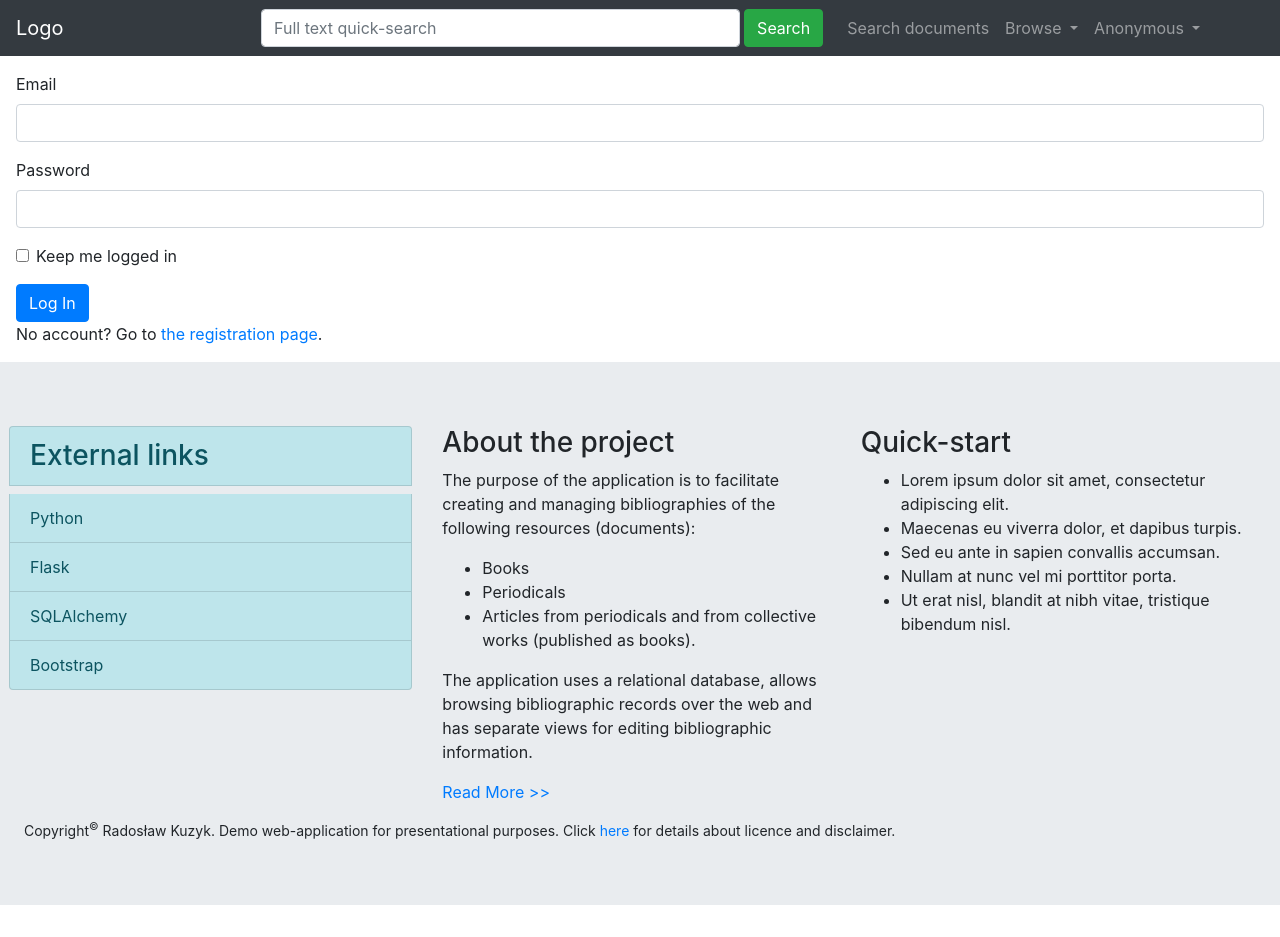
After one commit to radoslavian/Flask-Web-Bibliography-App, a Flask app: page /auth/login in a window 1280 px wide. The commit adds this page. Run offline with Flask 2, Linux system fonts and the light colour scheme; some libraries are stand-ins or nearby versions.

Commit message:
Working on logging in capability.

```diff
--- /dev/null
+++ b/app/auth/forms.py
@@ -0,0 +1,40 @@
+from flask_wtf import FlaskForm
+from ..models import User
+from wtforms import (StringField, PasswordField, BooleanField, SubmitField,
+                     ValidationError)
+from wtforms.validators import DataRequired, Length, Email, Regexp, EqualTo
+
+class LoginForm(FlaskForm):
+    email = StringField('Email', validators=[
+        DataRequired(), Length(1, 64), Email()])
+    password = PasswordField('Password', validators=[DataRequired()])
+    remember_me = BooleanField('Keep me logged in')
+    submit = SubmitField('Log In')
+
+
+class RegistrationForm(FlaskForm):
+    '''Adapted from M. Grinberg...
+    '''
+    email = StringField('Email', validators=[DataRequired(), Length(1, 64),
+                                             Email()])
+    username = StringField(
+        'Username', validators=[
+            DataRequired(), Length(1, 64),
+            # ^[\w\d_.]$ - tak nie lepiej?
+            Regexp('^[A-Za-z][A-Z-a-z0-9_.]*$', 0,
+                   'Usernames must have only letters numbers, dots '
+                   'or underscores')])
+    password = PasswordField(
+        'Password',
+        validators=[DataRequired(), EqualTo('password2',
+                                            message='Passwords must match.')])
+    password2 = PasswordField('Confirm password', validators=[DataRequired()])
+    submit = SubmitField('Register')
+
+    def validate_email(self, field):
+        if User.query.filter_by(email=field.data).first():
+            raise ValidationError('Email already registered.')
+
+    def validate_username(self, field):
+        if User.query.filter_by(username=field.data).first():
+            raise ValidationError('Username already in use')
--- a/app/auth/views.py
+++ b/app/auth/views.py
@@ -1,2 +1,45 @@
-'''View functions for authorization blueprint.
+'''View functions for the authorization blueprint.
+Mostly adapted from: M. Grinberg...
 '''
+
+from flask import render_template, url_for, flash, request, redirect
+from flask_login import login_user, logout_user, login_required
+from . import auth
+from ..models import db, User
+from .forms import *
+
+@auth.route('/login', methods=['GET', 'POST'])
+def login():
+    login_form = LoginForm()
+    if login_form.validate_on_submit():
+        user = User.query.filter_by(email=login_form.email.data).first()
+        if user is not None and user.verify_password(login_form.password.data):
+            login_user(user, login_form.remember_me.data)
+            next_page = request.args.get('next')
+            if next_page is None or not next.startswith('/'):
+                next_page = url_for('main.index')
+            return redirect(next_page)
+        flash('Invalid username or password.')
+    return render_template('auth/login.html', login_form=login_form)
+
+
+@auth.route('/logout')
+@login_required
+def logout():
+    logout_user()
+    flash('You have been logged out.')
+    return redirect(url_for('main.index'))
+
+
+@auth.route('/register', methods=['GET', 'POST'])
+def register():
+    form = RegistrationForm()
+    if form.validate_on_submit():
+        user = User(email=form.email.data,
+                    username=form.username.data,
+                    password=form.password.data)
+        db.session.add(user)
+        db.session.commit()
+        flash('Now you can log in.')
+        return redirect(url_for('auth.login'))
+    return render_template('auth/register.html', registration_form=form)
--- /dev/null
+++ b/app/templates/auth/login.html
@@ -0,0 +1,9 @@
+{% extends "base.html" %}
+{% from "bootstrap/form.html" import render_form %}
+{% block content %}
+  {{ render_form(login_form) }}
+  <p>
+    No account? Go to
+    <a href="{{ url_for('auth.register') }}">the registration page</a>.
+  </p>
+{% endblock %}
--- /dev/null
+++ b/app/templates/auth/register.html
@@ -0,0 +1,5 @@
+{% extends "base.html" %}
+{% from "bootstrap/form.html" import render_form %}
+{% block content %}
+  {{ render_form(registration_form) }}
+{% endblock %}
--- a/app/templates/base.html
+++ b/app/templates/base.html
@@ -54,7 +54,11 @@
 	      </form>
 	    </div> <!-- container -->
 	  {% endif %}
-
+	  <li class="nav-item">
+	    <a class="nav-link" href="{{ url_for('main.document_search') }}">
+	      Search&nbsp;documents
+	    </a>
+	  </li>
 	    <li class="nav-item dropdown">
 	      <a class="nav-link dropdown-toggle"
 		 href="#"
@@ -69,11 +73,11 @@
 		   companies, foundation etc.) attached to documents as
 		   responsibility statements or subjects."
 		   data-placement="left"
-		   href="{{ url_for('.collective_bodies_list') }}">
+		   href="{{ url_for('main.collective_bodies_list') }}">
 		   Collective names
 		</a>
 		<a class="dropdown-item"
-		   href="{{ url_for('.document_types_list') }}"
+		   href="{{ url_for('main.document_types_list') }}"
 		   data-toggle="tooltip"
 		   title="Document types, number of documents for each
 		   type and links to list of documents for each set."
@@ -84,21 +88,21 @@
 		   data-toggle="tooltip"
 		   title="Ordered list of documents with title filter."
 		   data-placement="left"
-		   href="{{ url_for('.documents_list') }}">
+		   href="{{ url_for('main.documents_list') }}">
 		   Documents
 		</a>
 		<a class="dropdown-item" data-toggle="tooltip"
 		   title="Ordered list of geographic locations
 		   (publication places and subjects)."
 		   data-placement="left"
-		   href="{{ url_for('.geographic_locations_list') }}">
+		   href="{{ url_for('main.geographic_locations_list') }}">
 		  Geographic locations
 		</a>
 		<a class="dropdown-item" data-toggle="tooltip"
 		   title="Ordered list of subject headers (topics)
 			  of documents."
 		   data-placement="left"
-		   href="{{ url_for('.keywords_list') }}">
+		   href="{{ url_for('main.keywords_list') }}">
 		  Subject keywords
 		</a>
 		<a class="dropdown-item" data-toggle="tooltip"
@@ -106,7 +110,7 @@
 		   documents were written/published or as topics
 		   for the documents)."
 		   data-placement="left"
-		   href="{{ url_for('.language_list') }}">
+		   href="{{ url_for('main.language_list') }}">
 		  Languages
 		</a>
 		<a class="dropdown-item"
@@ -114,7 +118,7 @@
 		   title="Ordered list of authors, editors etc., but also
 		   individuals being subjects of the documents."
 		   data-placement="left"
-		   href="{{ url_for('.browse_people') }}">
+		   href="{{ url_for('main.browse_people') }}">
 		  Personal names
 		</a>
 		<a class="dropdown-item"
@@ -122,27 +126,36 @@
 		   title="Ordered list of collective body / individual
 			  responsibilities in documents."
 		   data-placement="left"
-		   href="{{ url_for('.responsibilities_list') }}">
+		   href="{{ url_for('main.responsibilities_list') }}">
 		  Responsibilities
 		</a>
 	      </div>
-	    </li>
-	   <li class="nav">
-	      <a class="nav-link" href="{{ url_for('.document_search') }}">
-	    	Search&nbsp;documents
-	      </a>
 	    </li>
 	  </ul>
 	  <ul class="navbar-nav mr-auto flex-nowrap">
 	    <li class="nav-item dropdown">
 	      <a class="nav-link dropdown-toggle"
 		 href="#" data-toggle="dropdown">
-		Username <!-- Username - shall be uploaded from the db or set to Anonymous -->
+		 {% if current_user.is_authenticated %}
+		   {{ current_user.username }}
+		 {% else %}
+		   Anonymous
+		 {% endif %}
 	      </a>
 	      <!-- More detailed description in views.graphml -->
 	      <div class="dropdown-menu">
-		<a class="dropdown-item">Account details</a> <!-- displayed for logged-in users -->
-		<a class="dropdown-item">Log in</a> <!-- or Log out -->
+		{% if current_user.is_authenticated %}
+		<a class="dropdown-item">
+		  Account details
+		</a>
+		  <a class="dropdown-item" href="{{ url_for('auth.logout') }}">
+		    Log out
+		  </a>
+		{% else %}
+		  <a class="dropdown-item" href="{{ url_for('auth.login') }}">
+		    Log in
+		  </a>
+		{% endif %}
 	      </div>
 	    </li>
 	  </ul>
--- a/app/utils/helpers.py
+++ b/app/utils/helpers.py
@@ -149,11 +149,10 @@ def get_es_search_params(model, page=1):
 
 def get_query_list(model, page=1):
     '''Returns list of items from the SQLAlchemy model
-    searched using Elasticsearch.
+    searched using Elasticsearch. Returned items can be
+    serialized into JSON for use in search templates.
 
-    Returned items can be serialized into JSON for use
-    in search templates.
-    model - SQLAlchemy, Elasticsearch searchable model from models.py
+    model - SQLAlchemy (Elasticsearch searchable) model from models.py
     '''
     query, total = get_es_search_params(model, page)
     next_page =  total > (page * current_app.config[
--- a/config.py
+++ b/config.py
@@ -1,5 +1,4 @@
-'''
-Configurations options for different deployments.
+'''Configurations options for different deployments.
 Based on solutions from:
 Grinberg, Miguel. Flask Web Development. Beijing [etc.], 2018.
 '''
--- a/main.py
+++ b/main.py
@@ -13,5 +13,5 @@ def test():
     '''
     import unittest
     # tests = unittest.TestLoader().discover('tests')
-    tests = unittest.TestLoader().discover('tests', pattern='*views*')
+    tests = unittest.TestLoader().discover('tests', pattern='*user*')
     unittest.TextTestRunner(verbosity=2).run(tests)
```
Also changed, not shown: app/__init__.py (+4 -4 lines), app/models.py (+11 -1 lines), tests/test_user_model.py (+5 -0 lines).
